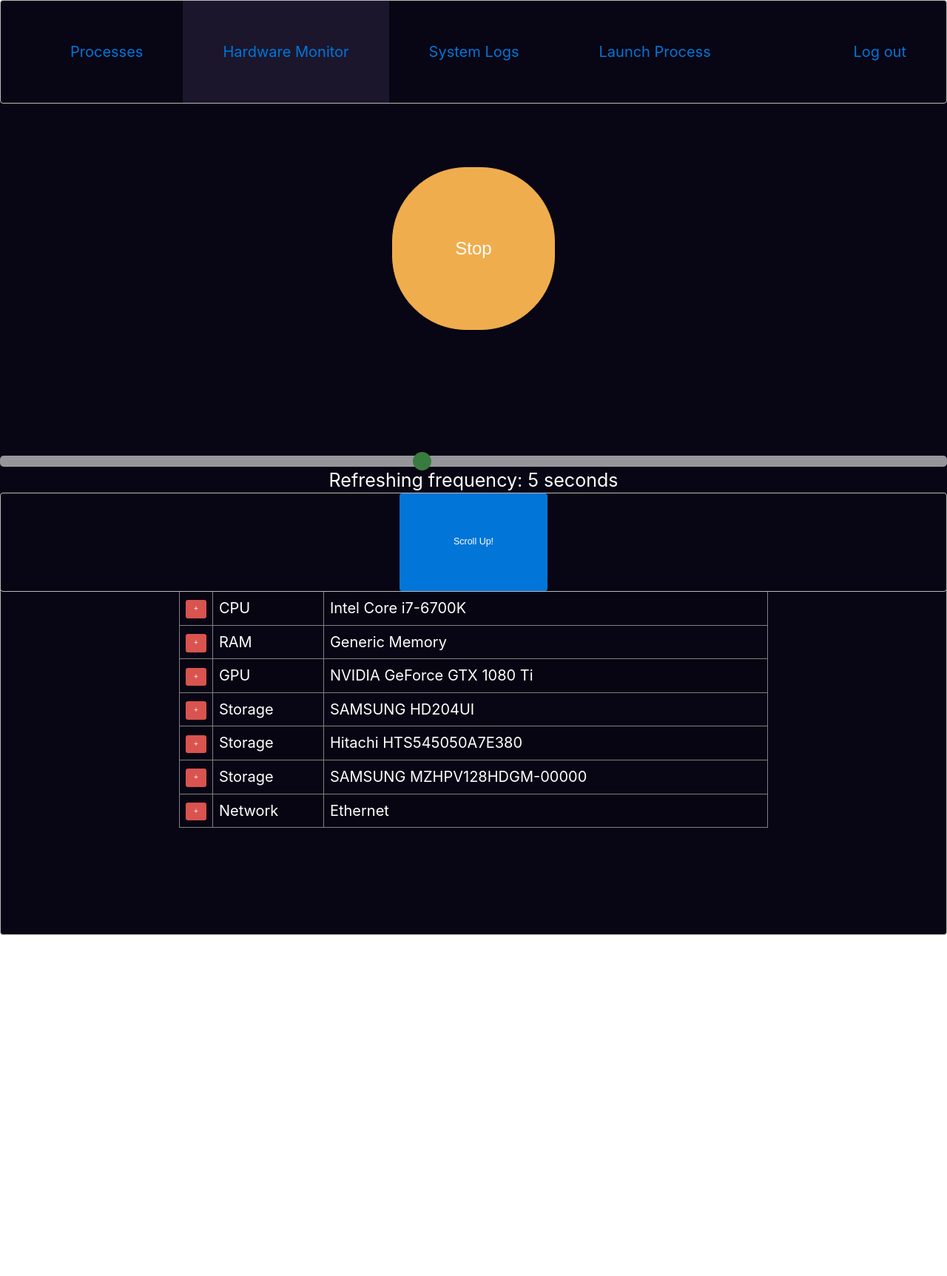
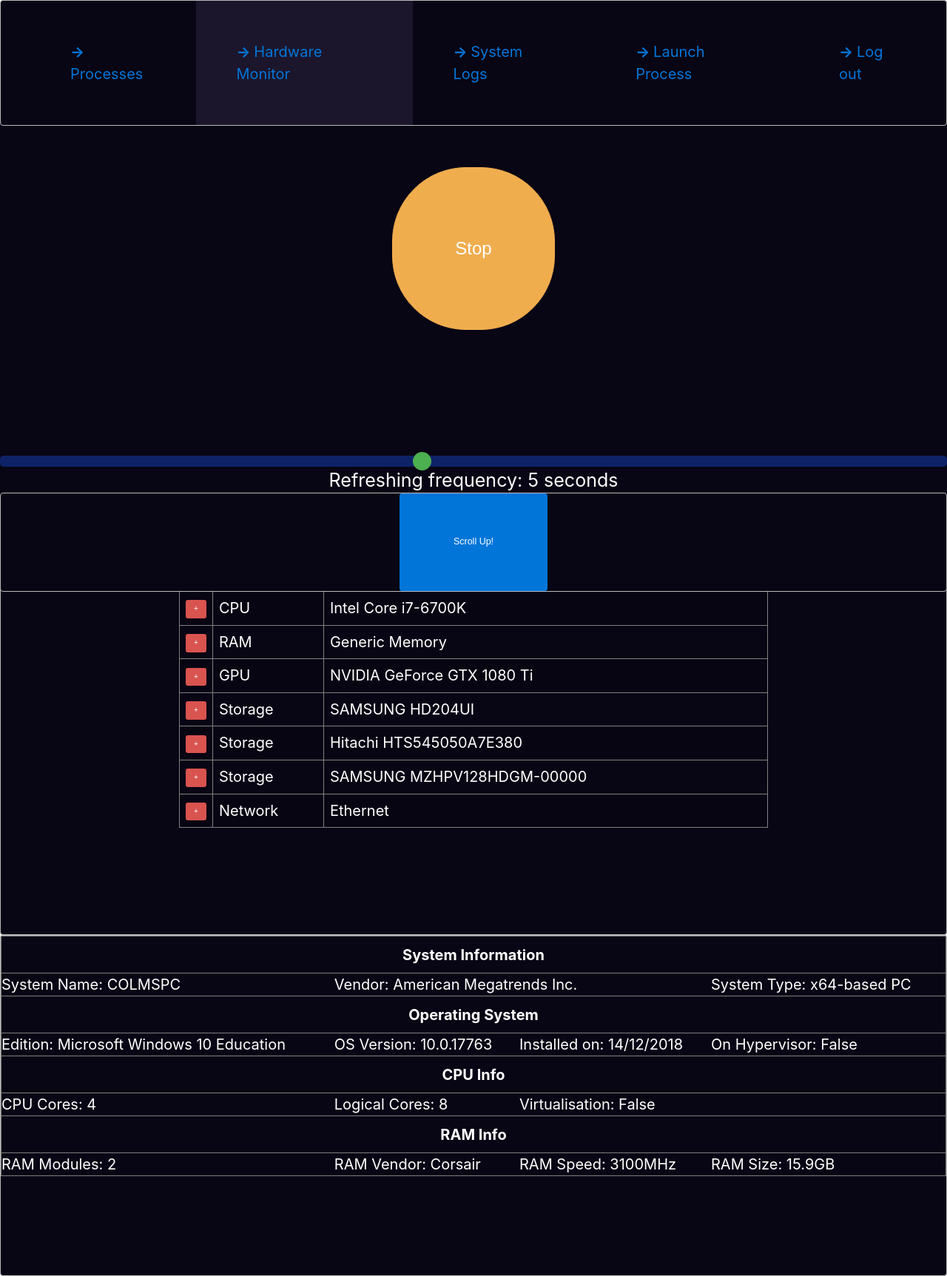
Before and after one commit to MrCabak/MrCabak.github.io, a plain HTML site: page hard.html in a window 1280 px wide. Shown: the whole page at 74% size. Before the commit the page ends 1264 px from the top, so only its background shows below. Drawn offline with nearby package versions, Linux system fonts and the light colour scheme.

Commit message:
fixed slider
slider is not overlying other elements anymore. animations to mainnav added

```diff
--- a/hard.html
+++ b/hard.html
@@ -11,11 +11,11 @@
 	<body>
 	    <nav class="zone black sticky">
 	      <ul class="main-nav">
-	          <li><a href="index.html">Processes</a></li>
-	          <li class="grey"><a href="hard.html">Hardware Monitor</a></li>
-	          <li><a href="syst.html">System Logs</a></li>
-	          <li><a href="laun.html">Launch Process</a></li>
-	          <li class="push"><a href="login.html">Log out</a></li>
+	          <li><a href="index.html"><b>→  </b>Processes</a></li>
+	          <li class="grey"><a href="hard.html"><b>→  </b>Hardware Monitor</a></li>
+	          <li><a href="syst.html"><b>→  </b>System Logs</a></li>
+	          <li><a href="laun.html"><b>→  </b>Launch Process</a></li>
+	          <li class="push"><a href="login.html"><b>→  </b>Log out</a></li>
 	      </ul>
 	    </nav>
 	  	<div class="containe black">
@@ -287,8 +287,30 @@
                 </td><td style="width:150px;">Network</td><td style="width:600px;">Ethernet</td>
 			</tr>
 		</table>
+		</div>
 	</div>
+	<div class="zone black tablecenter">
+		<table id="MainContent_Table1" align="Center" rules="rows" border="1" style="width:100%;">
+			<tr align="center" style="height:50px;">
+				<td colspan="4"><b>System Information</b></td>
+			</tr><tr>
+				<td>System Name: COLMSPC</td><td colspan="2">Vendor: American Megatrends Inc.</td><td>System Type: x64-based PC</td>
+			</tr><tr align="center" style="height:50px;">
+				<td colspan="4"><b>Operating System</b></td>
+			</tr><tr>
+				<td>Edition: Microsoft Windows 10 Education</td><td>OS Version: 10.0.17763</td><td>Installed on: 14/12/2018</td><td>On Hypervisor: False</td>
+			</tr><tr align="center" style="height:50px;">
+				<td colspan="4"><b>CPU Info</b></td>
+			</tr><tr>
+				<td>CPU Cores: 4</td><td>Logical Cores: 8</td><td colspan="2">Virtualisation: False</td>
+			</tr><tr align="center" style="height:50px;">
+				<td colspan="4"><b>RAM Info</b></td>
+			</tr><tr>
+				<td>RAM Modules: 2</td><td>RAM Vendor: Corsair</td><td>RAM Speed: 3100MHz</td><td>RAM Size: 15.9GB</td>
+			</tr>
+		</table>
 	</div>
+
 	  <footer class="zone black footer"><button  type="button" class=" upbutton btn btn-primary btn-lg" onclick="topscreen()">Scroll Up!</button></footer>
 	</div>
 
--- a/style.css
+++ b/style.css
@@ -50,9 +50,17 @@ li {
     padding: 54px;
 }
 
+hr {
+  max-width: 65px;
+  border-width: 3px;
+  border-color: #1E90FF;
+}
+
 li:hover{
     background-color: #1B162C;
+ 	transform: scale(1.1, 1.1);
 }
+
 
 a {
     color: white;
@@ -217,9 +225,8 @@ Slider
   width: 100%;
   height: 15px;
   border-radius: 5px;
-  background: #d3d3d3;
+  background: #0e2267;
   outline: none;
-  opacity: 0.7;
   -webkit-transition: .2s;
   transition: opacity .2s;
 }
```
Also changed, not shown: index.html (+5 -5 lines), laun.html (+15 -5 lines), syst.html (+5 -5 lines).
